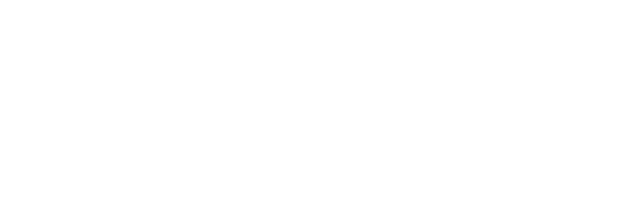
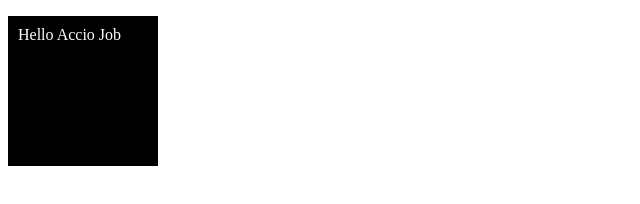
Before and after one commit to acciojob/hello-acciojob-MohammedUmar09, a website: page main.html in a window 1280 px wide. Shown: the whole page, without its empty margins (0-640 px from the left). Drawn offline with Linux system fonts and the light colour scheme.

Commit message:
created a submission

```diff
--- a/main.html
+++ b/main.html
@@ -8,6 +8,9 @@
 
 <body>
 	<!-- the entire body must be written by student -->
+	<div class="accio" id="job">
+		<p class="hello-accio">Hello Accio Job</p>
+	</div>
     <script type="text/javascript" src="./script.js">
 </script>
 
--- a/styles.css
+++ b/styles.css
@@ -1,2 +1,12 @@
 
 /* Your CSS Code here. */
+.accio{
+	width: 150px;
+	height: 150px;
+	background-color: #000000;
+}
+.hello-accio{
+	color: #ffffff;
+	left-margin: 32px;
+	padding: 10px;
+}
```
